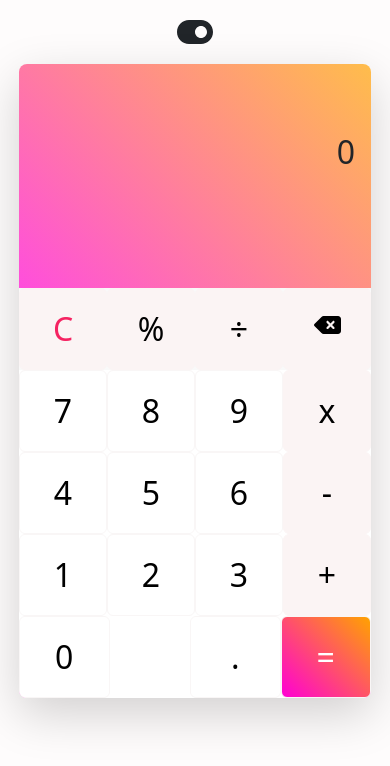
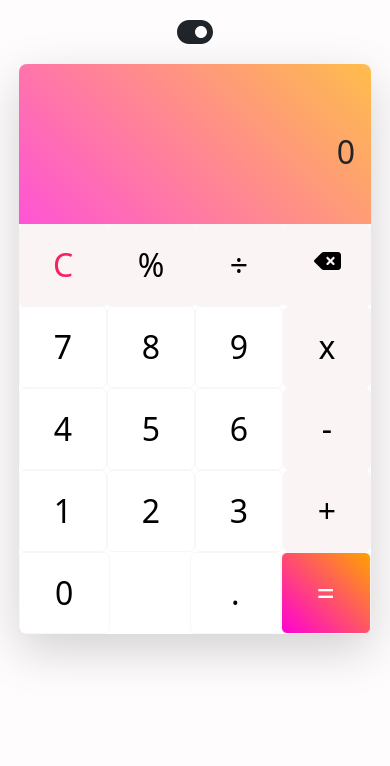
Before and after one commit to ihemebiriegondu/My-Simple-Calculator, a plain HTML site: page index.html in a window 390 px wide. Drawn offline with nearby package versions, Linux system fonts and the light colour scheme.

Commit message:
Update styles.css

```diff
--- a/CSS/styles.css
+++ b/CSS/styles.css
@@ -153,10 +153,6 @@ main{
         height: 90%;
     }
 
-    #display {
-        height: 30%;
-    }
-
     #keyboard {
         height: 70%;
     }
```
